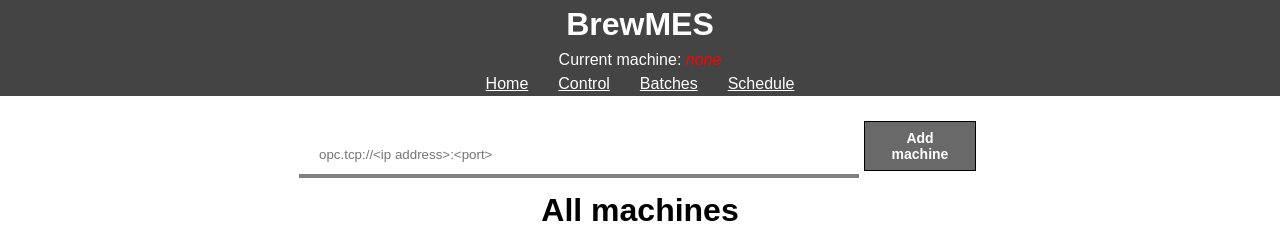
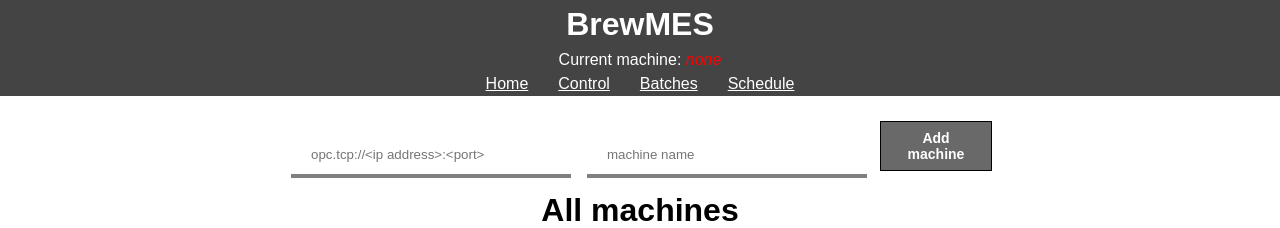
Before and after one commit to Semesterproject4/front-end, a React (Create React App) app: page / in a window 1280 px wide. Shown: the top 228 px of the page. Built offline with nearby package versions, Linux system fonts and the light colour scheme; no server answers.

Commit message:
Add input box for name on MachineSelection view

```diff
--- a/src/components/MachineList.js
+++ b/src/components/MachineList.js
@@ -10,6 +10,7 @@ export class MachineList extends Component {
             id: "default"
         },
         machineIP: "",
+        machineName: "",
         success: true,
         statusMessage: ""
     };
@@ -69,6 +70,10 @@ export class MachineList extends Component {
         this.setState({machineIP: e.target.value});
     }
 
+    machineNameChanged = (e) =>{
+        this.setState({machineName: e.target.value});
+    }
+
     //When button is pressed we send the
     selectMachineHandler = () => {
         //Sends the current machine to App.js
@@ -98,7 +103,8 @@ export class MachineList extends Component {
         return (
             <div>
                 <form>
-                    <input placeholder = "opc.tcp://<ip address>:<port>" value = {this.state.machineIP} onChange = {this.ipChanged} style={inputStyle}></input>
+                    <input placeholder = "opc.tcp://<ip address>:<port>" value = {this.state.machineIP} onChange = {this.ipChanged} style = {inputStyle}></input>
+                    <input placeholder = "machine name" value = {this.state.machineName} onChange = {this.machineNameChanged} style = {inputStyle} />
                     <button onClick={this.addMachineHandler} style={btnStyle}>Add machine</button>
                 </form>
                 {errorMessage}
@@ -160,9 +166,9 @@ const selectStyle = {
   }
 
   const inputStyle =   {
-    width: "50%",
+    width: "25%",
     padding: "12px 20px",
-    margin: "8px 0",
+    margin: "8px 8px",
     boxSizing: "border-box",
     border: "none",
     borderBottom: "4px solid grey"
```
Also changed, not shown: 1 other file (tests, documents, lock files or other folders).
